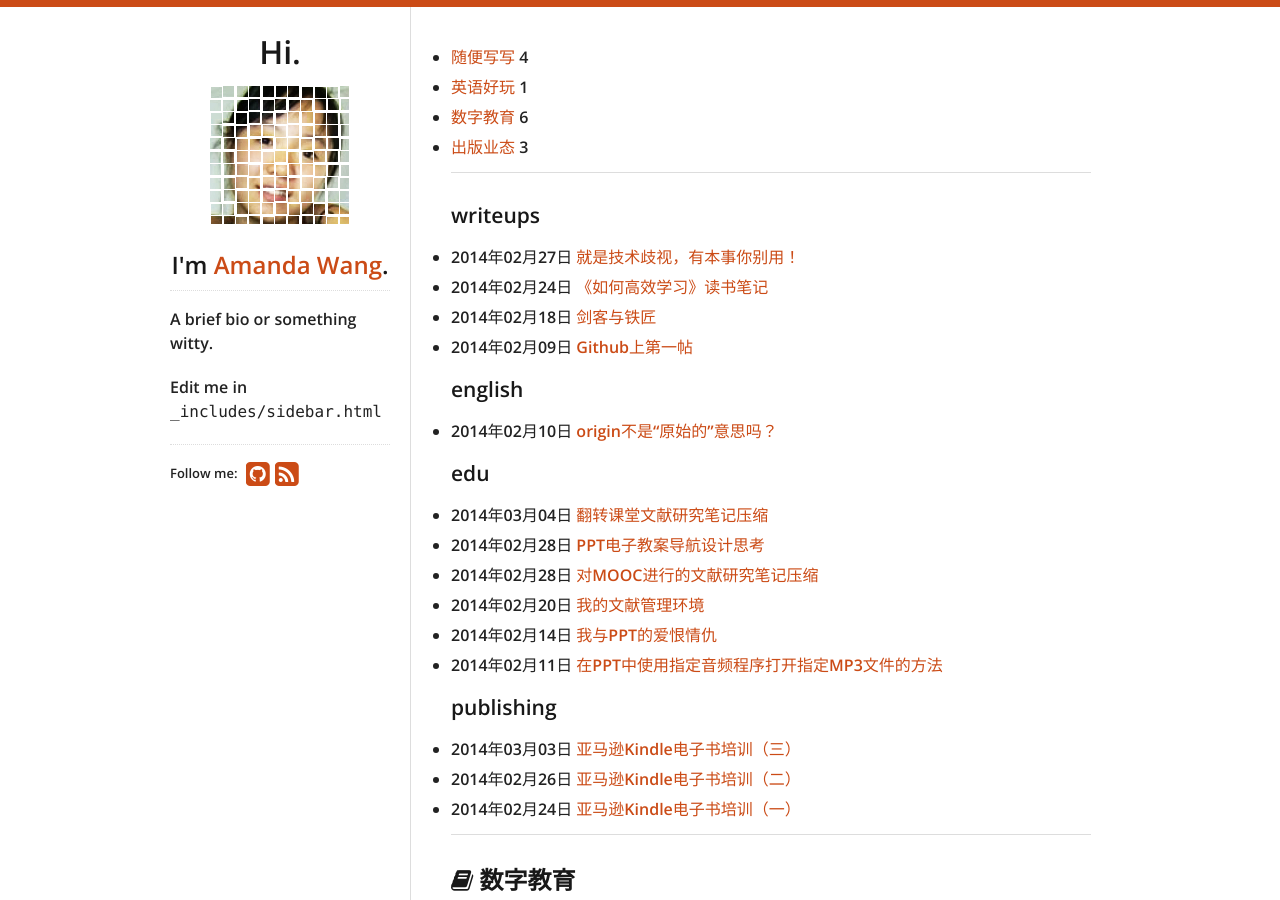
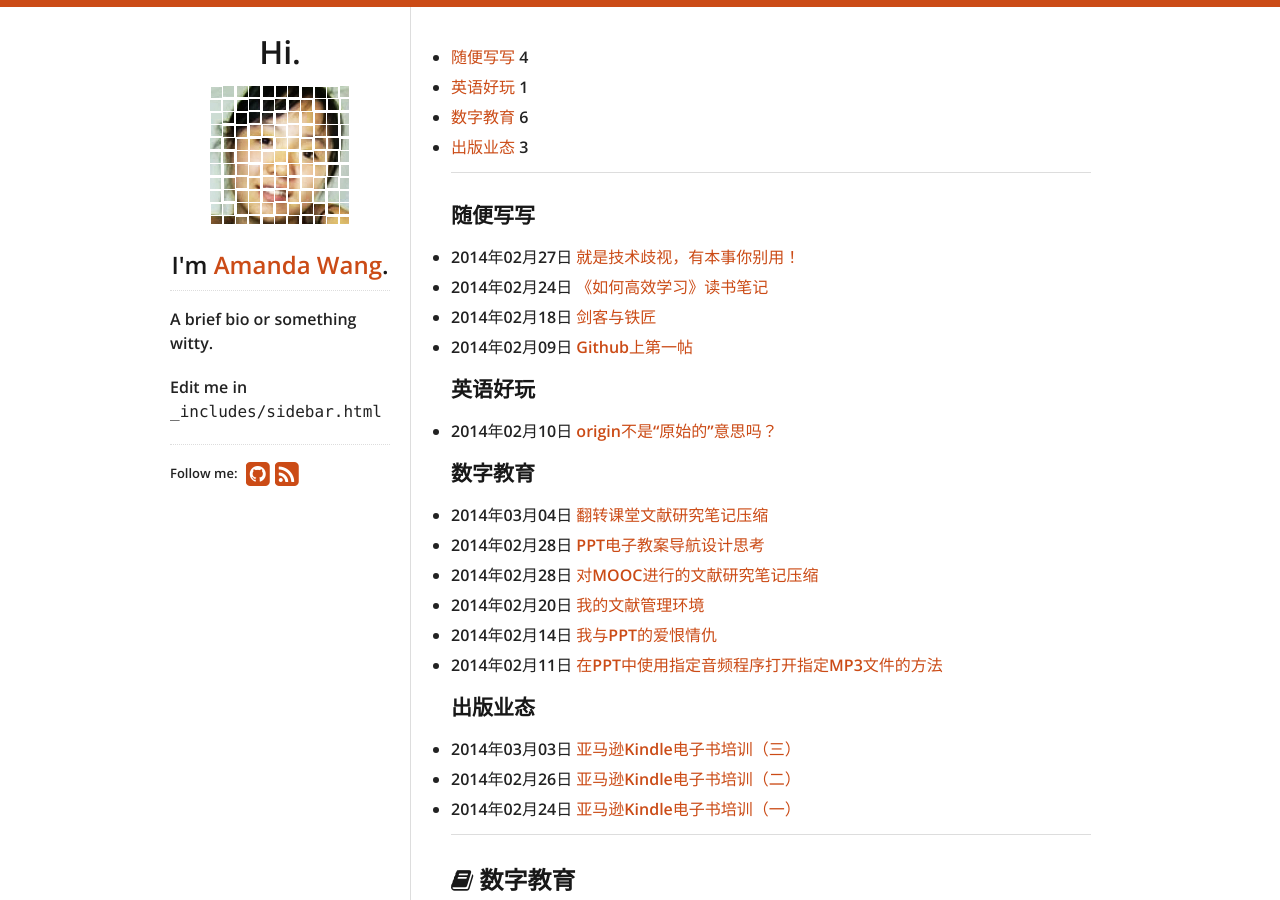
Before and after one commit to fantaghiro/fantaghiro.github.io, a Jekyll site: the page built from categories.html, in a window 1280 px wide and 900 px high. Built offline with Jekyll 4.4.1, drawn with Linux system fonts in a browser that asks for light colours; nearby versions of some CDN libraries.

Commit message:
Update categories.html

```diff
--- a/categories.html
+++ b/categories.html
@@ -42,7 +42,7 @@ title: 文章分类
     {% endcase %}
 
     <div class="page-list">
-        <h3 id="{{ categoryTitle }}-ref"> {{ cat[0] }}</h3>
+        <h3 id="{{ categoryTitle }}-ref"> {{ categoryTitle }}</h3>
         <ul>
             {% for post in cat[1] %}
             <li>
```
